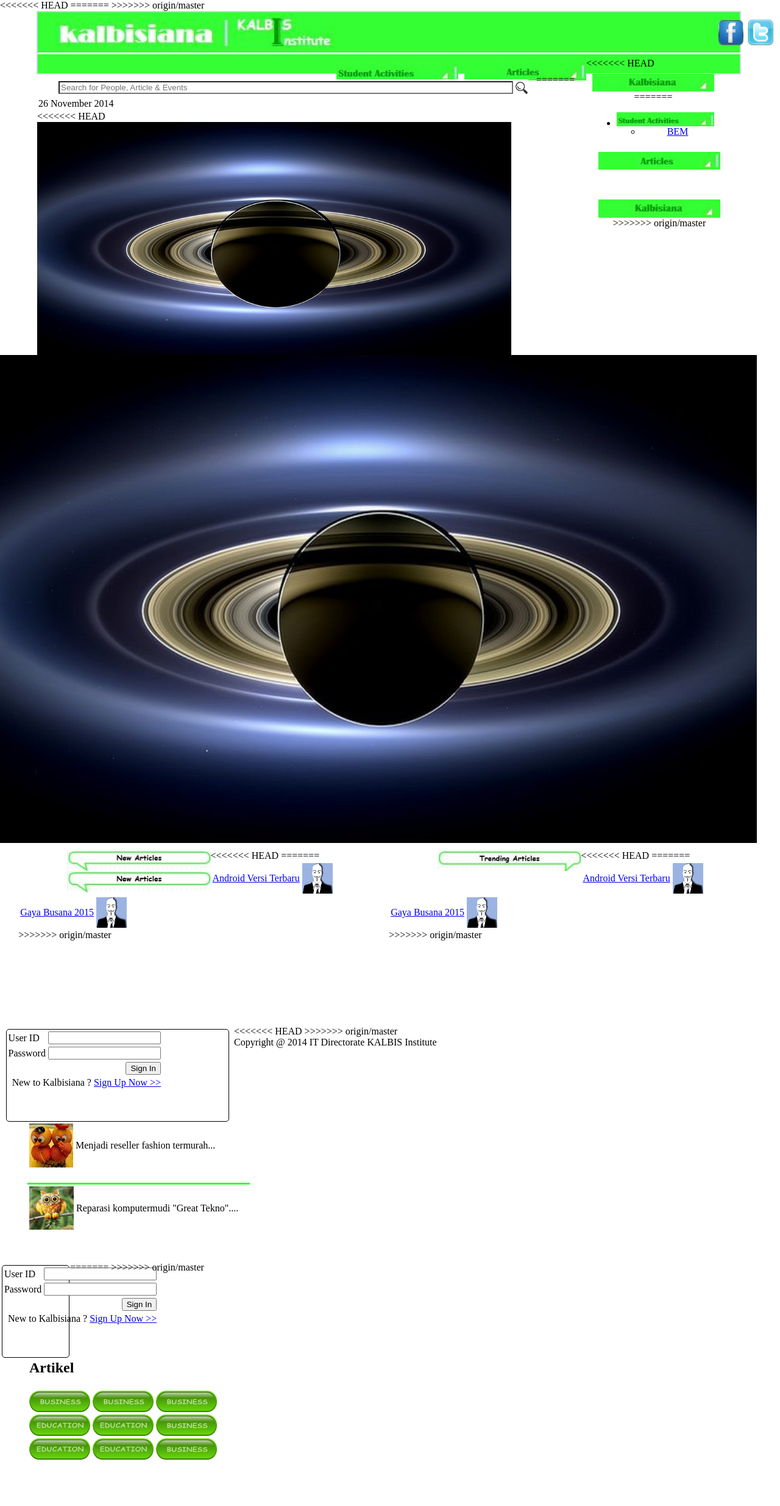
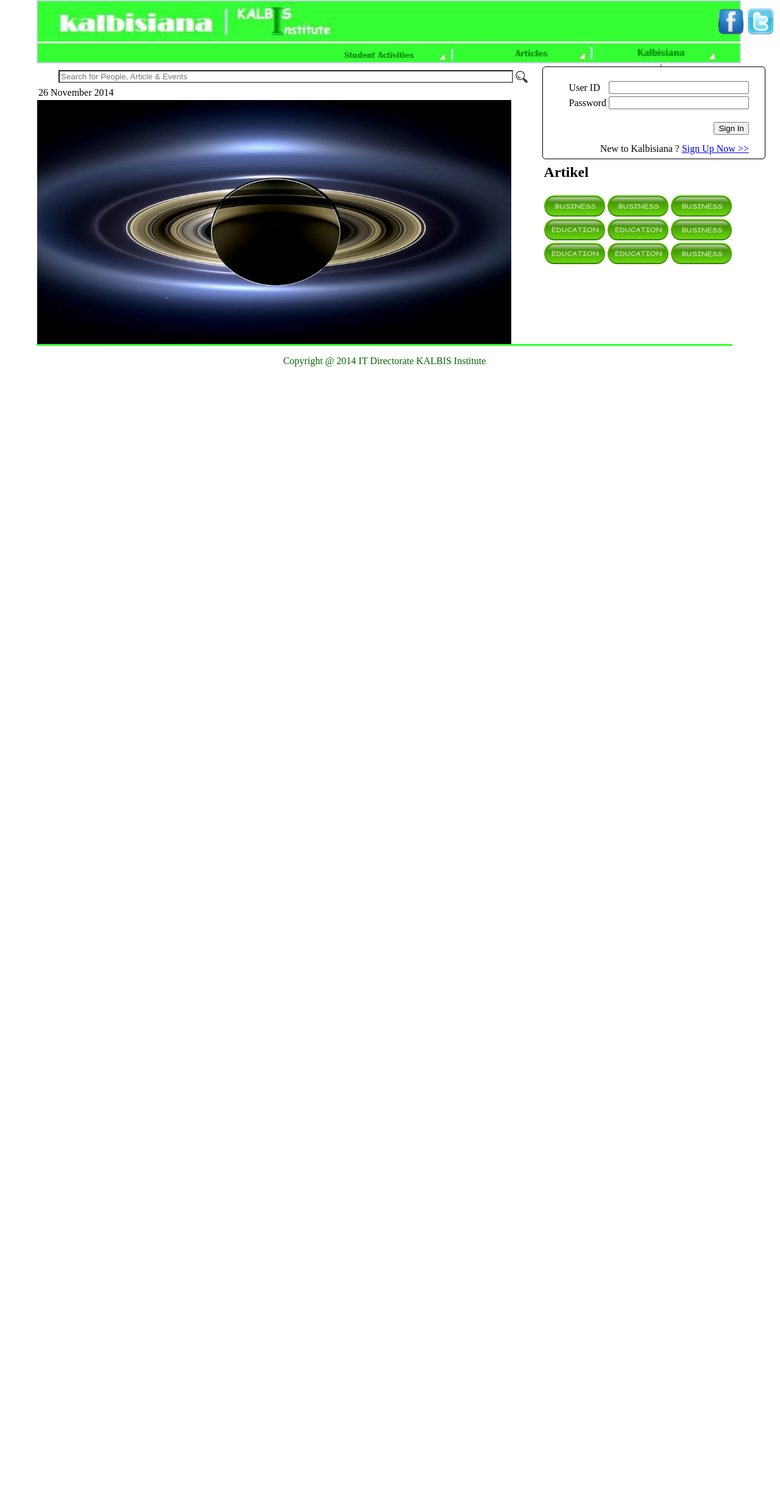
Before and after one commit to lisamelyani/Kalbisiana, a PHP site: page / in a window 1280 px wide; the page is wider, and only the part inside the window is pictured. Shown: that part at 61% size. After the commit the page ends 601 px from the top of that part, so only its background shows below. Run offline with PHP 8.4, Linux system fonts and the light colour scheme.

Commit message:
ini ada perubahan sedikit

```diff
--- a/Css/Style.css
+++ b/Css/Style.css
@@ -98,15 +98,12 @@ body{
 	background:white;
 	height:230px;
 	border-radius:5px;
-	margin-left:45px;
+	margin:5px 0 0 2.5%;
 }
 
 .line1{
 	border-top: 3px solid #34ff33;
-<<<<<<< HEAD
-=======
 	border-bottom: 3px solid #34ff33;
->>>>>>> origin/master
 	height:100px;
 }
 
@@ -144,19 +141,6 @@ body{
 	margin-left: 80px;
 	height:12%;
 }
-<<<<<<< HEAD
-
-#insert_login{
-	float: left;
-	margin-left: 30px;
-}
-
-#btn_login{
-	float: right;
-	margin-right: 30px ;
-	width: 120px;
-	height: 20%;
-=======
 
 #artikel1{
 	float:left;
@@ -190,33 +174,7 @@ body{
 	clear: both;
 	height: 20px;
 	margin-left: 60px;
-	margin-right: 78px;
-	padding: 1em;
-	text-align: center;
-	border-top: 3px solid #34ff33;
-	color: #006400;
->>>>>>> origin/master
-}
-
-#insert_login table{
-	margin-top: 20px;
-	margin-left: 10px;
-}
-
-<<<<<<< HEAD
-#sign_up{
-	float: left;
-	margin-left: 30px;
-
-}
-
-.LoginInput{
-	width:230px;
-}
-#footer{
-	clear: both;
-	height: 2em;
-	margin: 0;
+	margin-right:78px;
 	padding: 1em;
 	text-align: center;
 	border-top: 3px solid #34ff33;
@@ -228,8 +186,6 @@ body{
 	margin-left: 10px;
 }
 
-=======
->>>>>>> origin/master
 #TombolSignIn{
 	height: 40px;
 }
@@ -237,13 +193,6 @@ body{
 #SignUp{
 	height: 30px;
 }
-<<<<<<< HEAD
-
-#Kanan{
-float:right;
-margin-right : 450px;
-margin-bottom : 100px;
-=======
 
 #info{
 	width:95%;
@@ -312,7 +261,6 @@ margin-bottom : 100px;
         }
         */
         .navigation ul li:hover > a {background: #34ff33;
-<<<<<<< HEAD
 }
 
 .tentangUser{
@@ -358,7 +306,4 @@ margin-bottom : 100px;
 	margin-left: 30px;
 	border-top: 3px solid #34ff33;
 	height:100px;
-=======
->>>>>>> origin/master
->>>>>>> origin/master
 }
--- a/header.php
+++ b/header.php
@@ -29,18 +29,6 @@
 								<tr>
 									<td>
 										<div id="header_menu">
-<<<<<<< HEAD
-											<div class="outer_menu_list">
-												<a href ="#"><img src="css/images/student_menu.jpg" width="100%"></a>
-												<!--<p class="menu_list">Student Activity</p>-->
-											</div>
-											<div class="outer_menu_list">
-												<a href ="#"><img src="css/images/artikel_menu.jpg" width="100%"></a>
-												<!--<p class="menu_list">Articles</p>-->
-											</div>
-											<div class="outer_menu_list">
-												<a href ="#"><img src="css/images/kalbisiana_menu.jpg" width="100%"></a>
-=======
 											<div class="navigation" class="outer_menu_list">
 												<ul class="nav">
 													<li><a href ="#"><img src="css/images/student_menu.jpg" width="100%"></a>
@@ -54,9 +42,7 @@
 												<a href ="#"><img src="css/images/artikel_menu.jpg" width="100%"></a>
 											</div>
 											<div class="outer_menu_list">
-												<a href ="#"><img src="css/images/kalbisiana_menu.jpg" height="30px"width="100%"></a>
->>>>>>> origin/master
-												<!--<p class="menu_list">Kalbisiana</p>-->
+												<a href ="#"><img src="css/images/kalbisiana_menu.jpg" height="30px"width="100%"></a>\
 											</div>
 										</div>
 									</td>
--- a/index.php
+++ b/index.php
@@ -1,12 +1,5 @@
-<<<<<<< HEAD
-<html>
-	<head>
-		<link type="text/css" rel="stylesheet" href="Css/Style.css" />
-	</head>
-	<body>
-=======
+
 <?php require_once("body.php"); ?>
->>>>>>> origin/master
 		<?php require_once("header.php"); ?>
 
 		<!-- Content -->
@@ -53,161 +46,10 @@
 				<div>
 					<div id="slide_images">
 						<!-- image -->
-<<<<<<< HEAD
 						<img src="css/images/test.jpg" = width="95%" height="100%">
 					</div>
 				</div>
 			</div>
-=======
-						<img src="css/images/test.jpg" = width="97%" height="100%">
-					</div>
-				</div>
-
-				<!-- bawah -->
-				<div>
-					<div id="outer_article">
-						<div class="main_article">
-<<<<<<< HEAD
-							<img id ="artikel" src="css/images/new_artikel.jpg" >
-=======
-							<div>
-								<img id ="artikel" src="css/images/new_artikel.jpg" >
-							</div>
-							<!--aartikel kanan bawah-->
-							<div id= "artikel1">
-								<div>
-									<table>
-										<tr>
-											<td>
-												<a href="#">Android Versi Terbaru</a>
-											</td>
-											<td>
-												<img src="css/images/foto1.jpg" width="50px" height="50px"; >
-											</td>
-										</tr>
-									</table>
-								</div>
-								<div>
-									<table>
-										<tr>
-											<td>
-												<a href="#">Gaya Busana 2015</a>
-											</td>
-											<td>
-												<img src="css/images/foto1.jpg" width="50px" height="50px"; >
-											</td>
-										</tr>
-									</table>
-								</div>
-							</div>
->>>>>>> origin/master
-						</div>
-
-						<div class="main_article">
-							<img id ="artikel" src="css/images/trending.jpg" >
-<<<<<<< HEAD
-=======
-							<div id= "artikel1">
-								<div>
-									<table>
-										<tr>
-											<td>
-												<a href="#">Android Versi Terbaru</a>
-											</td>
-											<td class="foto_bawah">
-												<img src="css/images/foto1.jpg" width="50px" height="50px"; >
-											</td>
-										</tr>
-									</table>
-								</div>
-								<div>
-									<table>
-										<tr>
-											<td>
-												<a href="#">Gaya Busana 2015</a>
-											</td>
-											<td id="foto_bawah" >
-												<img src="css/images/foto1.jpg" width="50px" height="50px"  >
-											</td>
-										</tr>
-									</table>
-								</div>
-							</div>
->>>>>>> origin/master
-						</div>
-
-					</div>
-				</div>
-			</div>
-<<<<<<< HEAD
-			<!-- kanan -->
-			<div id="outer_kanan" class="conten_kanan_kiri">
-				<div id="form_login">
-					<div id="insert_login">
-						<table>
-							<tr>
-								<td>
-									User ID
-								</td>
-								<td class="input" align="right">
-									<input class="LoginInput" type="text" name="user_id" value=""/>
-								</td>
-							</tr>
-							<tr>
-								<td>
-									Password
-								</td>
-								<td class="input" align="right">
-									<input class="LoginInput" type="password" name="password" value=""/>
-								</td>
-							</tr>
-							<tr id="TombolSignIn">
-								<td colspan="2" align="right" valign="bottom">
-									<input type="submit" name="submit" value="Sign In" />
-								</td>
-							</tr>
-							<tr id="SignUp">
-								<td colspan="2" align="right" valign="bottom">
-									New to Kalbisiana ? <a href="#">Sign Up Now >></a>
-								</td>
-							</tr>
-						</table>
-					</div>
-				</div>
-				<!--sebelah kanan artikel-->
-				<div id="content_right">
-					<div class="line">
-						<table>
-							<tr>
-								<td>
-									<img src="css/images/1.jpg" >
-								</td>
-								<td>
-									Menjadi reseller fashion termurah...
-								</td>
-							</tr>
-						</table>
-					</div>
-					<div class="line1">
-						<table>
-							<tr>
-								<td>
-									<img id="line2" src="css/images/2.jpg" >
-								</td>
-								<td>
-									Reparasi komputermudi "Great Tekno"....
-								</td>
-							</tr>
-						</table>
-					</div>
-				</div>
-=======
-
-				<?php require_once ("outer_kanan.php");?>
-
->>>>>>> origin/master
-			</div>
->>>>>>> origin/master
 		</div>
 		<?php require_once ("outer_kanan.php");?>
 <?php require_once("footer.php"); ?>
```
